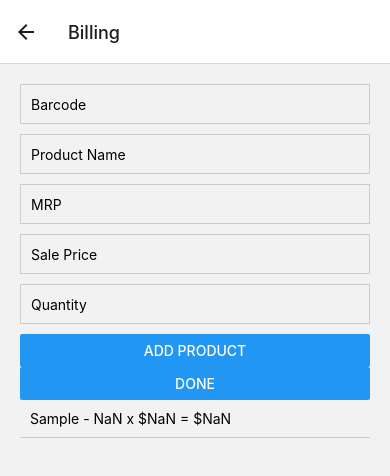
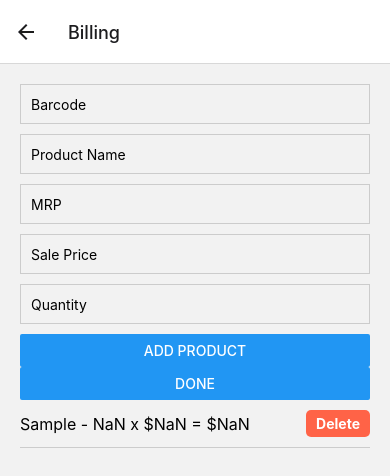
Before and after one commit to bhaskardutta95/Inventory-UI, a React Native app: screen /Billing in a window 390 px wide. Both pictures are taken after typing "Sample", "Sample", "Sample", "Sample", "Sample" into the empty fields and a click on the button "ADD PRODUCT". Shown: the top 476 px of the page. Built offline with nearby package versions, Linux system fonts and the light colour scheme.

Commit message:
billing page added delete button

```diff
--- a/components/pages/Billing.js
+++ b/components/pages/Billing.js
@@ -1,5 +1,5 @@
 import React, { useState } from 'react';
-import { View, Text, TextInput, Button, FlatList, StyleSheet } from 'react-native';
+import { View, Text, TextInput, Button, FlatList, StyleSheet, TouchableOpacity } from 'react-native';
 
 export default function Billing({ navigation }) {
   const [barcode, setBarcode] = useState('');
@@ -25,6 +25,10 @@ export default function Billing({ navigation }) {
     setMrp('');
     setSalePrice('');
     setQuantity('');
+  };
+
+  const handleDeleteProduct = (index) => {
+    setProducts(products.filter((_, i) => i !== index));
   };
 
   const handleDone = () => {
@@ -72,9 +76,12 @@ export default function Billing({ navigation }) {
       <FlatList
         data={products}
         keyExtractor={(item, index) => index.toString()}
-        renderItem={({ item }) => (
+        renderItem={({ item, index }) => (
           <View style={styles.productItem}>
-            <Text>{item.productName} - {item.quantity} x ${item.salePrice} = ${item.total}</Text>
+            <Text style={styles.productText}>{item.productName} - {item.quantity} x ${item.salePrice} = ${item.total}</Text>
+            <TouchableOpacity onPress={() => handleDeleteProduct(index)} style={styles.deleteButton}>
+              <Text style={styles.deleteButtonText}>Delete</Text>
+            </TouchableOpacity>
           </View>
         )}
       />
@@ -95,8 +102,25 @@ const styles = StyleSheet.create({
     paddingHorizontal: 10,
   },
   productItem: {
-    padding: 10,
+    flexDirection: 'row',
+    justifyContent: 'space-between',
+    alignItems: 'center',
+    paddingVertical: 10,
     borderBottomColor: '#ccc',
     borderBottomWidth: 1,
   },
+  productText: {
+    flex: 1,
+    fontSize: 16,
+  },
+  deleteButton: {
+    backgroundColor: '#FF6347',
+    paddingVertical: 5,
+    paddingHorizontal: 10,
+    borderRadius: 5,
+  },
+  deleteButtonText: {
+    color: 'white',
+    fontWeight: 'bold',
+  },
 });
```
